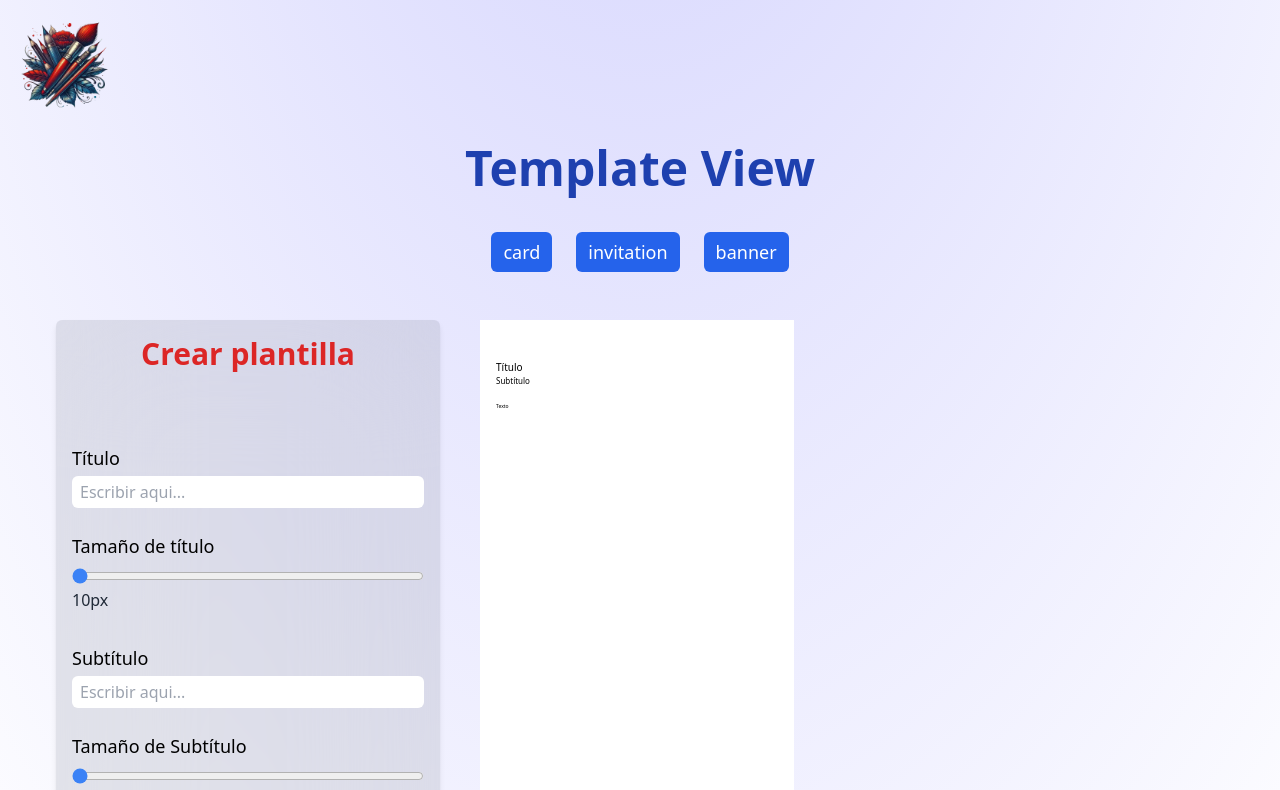
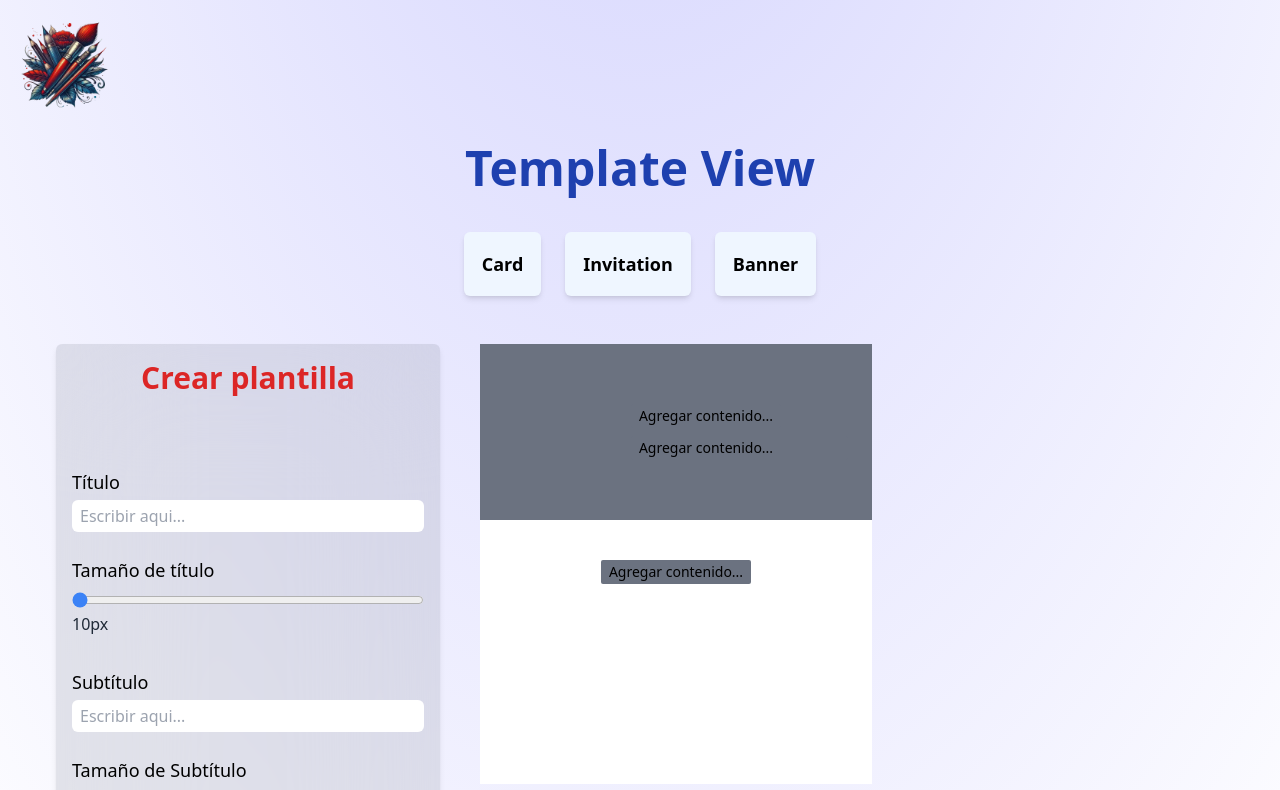
Before and after one commit to nicotapie30/template-view, a React (Vite) app: page / in a window 1280 px wide. Shown: the top 790 px of the page. Built offline with nearby package versions, Linux system fonts and the light colour scheme.

Commit message:
add: 010 Agregando diseño de la TemplateCard

```diff
--- a/src/components/buttons/Button.jsx
+++ b/src/components/buttons/Button.jsx
@@ -2,7 +2,9 @@ export const Button = ({ type, content, onClick }) => {
 	const className =
 		type === 'button' || type === 'reset'
 			? 'w-auto h-10 px-3 bg-blue-600 text-lg text-white font-medium rounded-md hover:bg-blue-800'
-			: 'w-auto h-10 px-3 bg-gray-400/40 font-medium backdrop-blur-3xl rounded-md hover:bg-gray-400/50'
+			: content === 'Card' || content === `Invitation` || content === 'Banner'
+				? 'px-4 py-4 text-lg font-semibold bg-blue-50 border-2 border-transparent rounded-md shadow-md hover:bg-blue-100 hover:border-blue-500 focus:bg-blue-100 focus:border-blue-500 transition-all'
+				: 'w-auto h-10 px-3 bg-gray-400/40 font-medium backdrop-blur-3xl rounded-md hover:bg-gray-400/50'
 
 	return (
 		<>
--- a/src/components/form/Form.jsx
+++ b/src/components/form/Form.jsx
@@ -1,4 +1,4 @@
-import React, { useState } from 'react'
+import React from 'react'
 import { Button } from '@/components/buttons/Button'
 import { Input } from '@/components/inputs/Input'
 import { SelectFont } from '@/components/inputs/SelectFont'
@@ -7,13 +7,13 @@ import { handleImageChange } from '@/utils/imageLogicInput'
 
 export const Form = ({ inputValue, setInputValue, font, setFont }) => {
 	const handleChange = (e) => {
-		const { id, value, files } = e.target
+		const { id, value, files, type } = e.target
 		if (id === 'image' && files.length > 0) {
 			handleImageChange(e, setInputValue)
 		} else {
 			setInputValue((prevState) => ({
 				...prevState,
-				[id]: value,
+				[id]: type === 'range' ? Number(value) : value,
 			}))
 		}
 	}
--- a/src/components/main/Main.jsx
+++ b/src/components/main/Main.jsx
@@ -20,11 +20,10 @@ export const Main = () => {
 
 			<div className='w-full flex flex-col gap-12'>
 				<article className='w-full h-auto flex gap-6 text-sm font-medium justify-center'>
-					{['card', 'invitation', 'banner'].map((type) => (
+					{['Card', 'Invitation', 'Banner'].map((type) => (
 						<Button
 							key={type}
 							onClick={() => handleTemplateChange(type.toLowerCase())}
-							type='button'
 							content={type}
 						/>
 					))}
--- a/src/components/main/template/Template.jsx
+++ b/src/components/main/template/Template.jsx
@@ -9,7 +9,7 @@ export const Template = ({ type, values, font }) => {
 
 	if (!SelectedTemplate) {
 		return (
-			<div className='w-full h-full rounded-md bg-red-400 font-bold'>
+			<div className='w-full h-20 flex items-center justify-center rounded-md bg-red-400 text-lg font-semibold'>
 				Error: Tipo de plantilla no valida
 			</div>
 		)
--- a/src/components/main/template/cardTemplate/CardTemplate.jsx
+++ b/src/components/main/template/cardTemplate/CardTemplate.jsx
@@ -23,59 +23,74 @@ export const CardTemplate = ({ values, font }) => {
 				: font === 'font-mono'
 					? 'Courier New, monospace'
 					: ''
+
+	const prevContent = (
+		<div className='w-auto h-6 px-2 text-sm bg-gray-500 rounded-sm border-none flex items-center'>
+			Agregar contenido...
+		</div>
+	)
+
 	return (
 		<div
-			className='w-2/5 h-1/3 p-4 transition-all z-10'
+			className='w-2/4 h-1/4 max-w-2xl flex flex-col transition-all z-10 border-none'
 			style={{
 				backgroundColor: backgroundColor,
 				borderRadius: borderRadius,
 				boxShadow: `${boxShadowSizeX}px ${boxShadowSizeY}px ${boxShadowSize}px ${boxShadowColor}`,
 			}}
 		>
-			<header className='w-full h-auto flex flex-col gap-6'>
-				<div>
+			<header
+				className='w-full h-2/5 p-6 flex gap-3 bg-gray-500 items-center transition-all border-none'
+				style={{
+					borderTopLeftRadius: borderRadius,
+					borderTopRightRadius: borderRadius,
+				}}
+			>
+				<div className='w-36 h-36 mt-6 ml-6'>
 					{image && (
 						<img
 							src={image}
 							alt='User image'
 							title='Imágen de usuario'
-							className='w-14 h-14 rounded-full border-2 border-white object-contain object-center'
+							className='rounded-full border-2 border-gray-300 object-contain object-center'
 						/>
 					)}
 				</div>
 
+				<div className='w-full flex flex-col gap-2'>
 					<h4
-					className='w-full'
+						className='w-auto flex text-nowrap'
 						style={{
 							fontFamily: fontFamily,
 							fontSize: titleSize,
 							color: titleColor,
 						}}
 					>
-					{values.title || 'Título'}
+						{values.title || prevContent}
 					</h4>
-			</header>
-			<section className='w-full h-auto flex flex-col gap-4'>
 					<h5
-					className='w-full'
+						className='w-full text-nowrap'
 						style={{
 							fontFamily: fontFamily,
 							fontSize: subTitleSize,
 							color: subTitleColor,
 						}}
 					>
-					{values.subTitle || 'Subtítulo'}
+						{values.subTitle || prevContent}
 					</h5>
+				</div>
+			</header>
 
+			<section className='w-full h-full mt-4 p-6 flex justify-center break-words overflow-hidden'>
 				<p
-					className='w-full text-wrap'
+					className='max-w-full h-auto text-center'
 					style={{
 						fontFamily: fontFamily,
 						fontSize: textSize,
 						color: textColor,
 					}}
 				>
-					{values.text || 'Texto'}
+					{values.text || prevContent}
 				</p>
 			</section>
 			<footer></footer>
```
Lines whose indentation alone changed are shown as unchanged.
